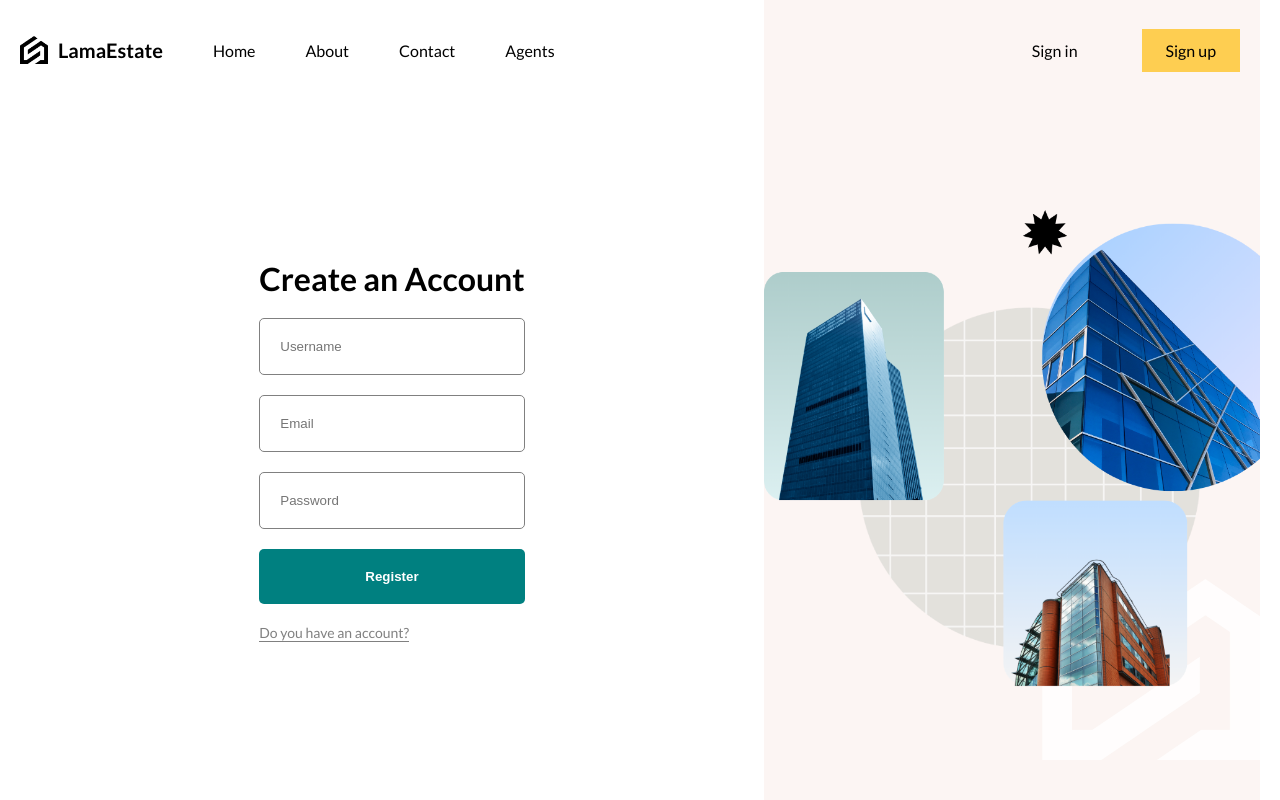
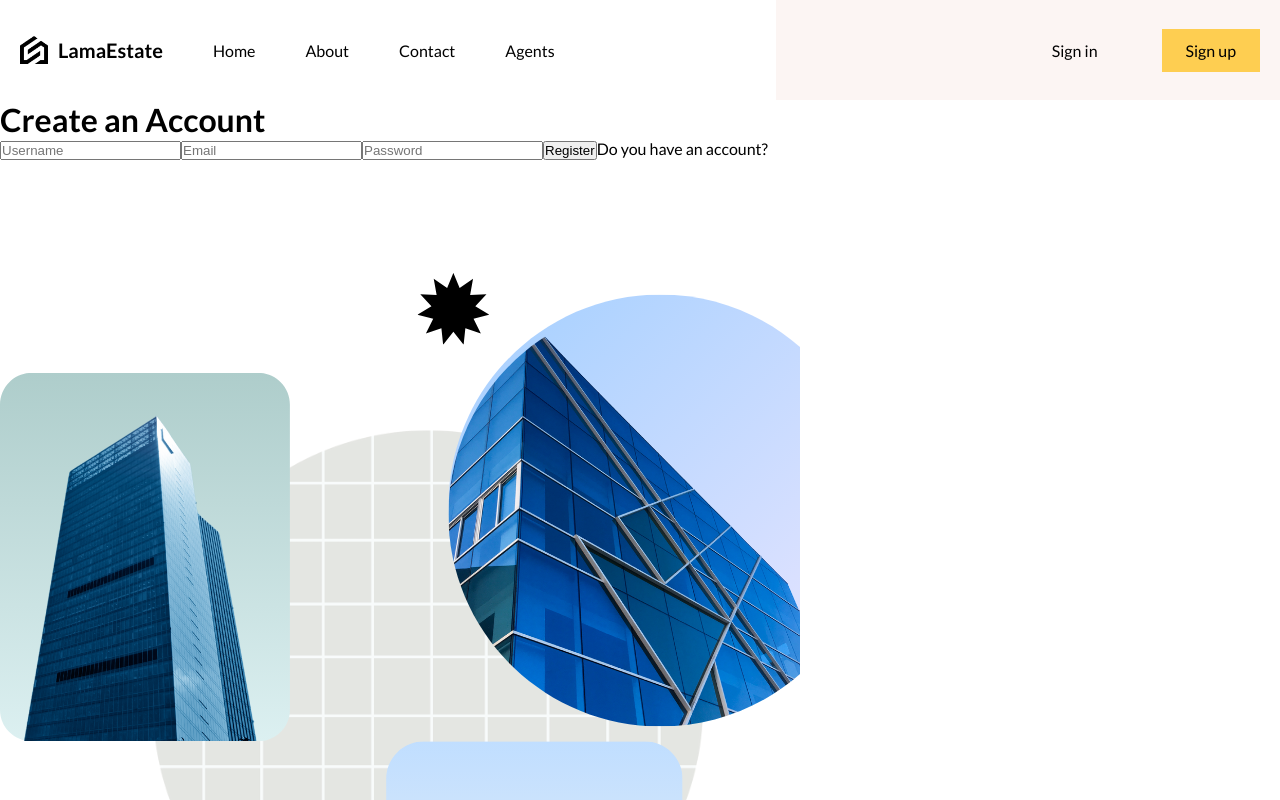
Before and after one commit to mayankpmahajan/dtuHack24, a React (Vite) app in the folder client/: page /register in a window 1280 px wide. Shown: the top 800 px of the page. Built offline with nearby package versions, Linux system fonts and the light colour scheme; no server answers.

Commit message:
login commit

```diff
--- a/client/src/components/navbar/navbar.scss
+++ b/client/src/components/navbar/navbar.scss
@@ -2,6 +2,7 @@
 
 nav {
   height: 100px;
+  padding-left: 20px;
   display: flex;
   justify-content: space-between;
   align-items: center;
--- a/client/src/routes/layout/layout.scss
+++ b/client/src/routes/layout/layout.scss
@@ -2,28 +2,27 @@
 
 .layout {
   height: 100vh;
-  max-width: 1366px;
   margin-left: auto;
   margin-right: auto;
-  padding-left: 20px;
-  padding-right: 20px;
+  // padding-left: 20px;
+  // padding-right: 20px;
   display: flex;
   flex-direction: column;
 
-  @include lg {
-    // background-color: rgb(247, 210, 196);
-    max-width: 1280px;
-  }
+  // @include lg {
+  //   // background-color: rgb(247, 210, 196);
+  //   max-width: 1280px;
+  // }
 
-  @include md {
-    // background-color: rgb(186, 203, 234);
-    max-width: 768px;
-  }
+  // @include md {
+  //   // background-color: rgb(186, 203, 234);
+  //   max-width: 768px;
+  // }
 
-  @include sm {
-    // background-color: rgb(239, 200, 200);
-    max-width: 640px;
-  }
+  // @include sm {
+  //   // background-color: rgb(239, 200, 200);
+  //   max-width: 640px;
+  // }
 
   .content {
     // flex: 1;
--- a/client/src/routes/login/login.scss
+++ b/client/src/routes/login/login.scss
@@ -5,7 +5,7 @@
   background-image: url("/bg.jpg");
   background-size:cover;
   background-repeat: no-repeat;
-  background-attachment: fixed;
+  background-attachment:scroll;
   background-position: center;
   justify-content: left;
   align-items: center;
@@ -15,18 +15,18 @@
     display: flex;
     align-items: center;
     // background-color: #9865FF;
-    // justify-content:center;
+    justify-content:left;
     margin: 4%;
 
     form {
       // z-index: 1;
       background-color: hsla(35, 27%, 62%, 0.245);
-      padding:  5% 7%;
+      padding: 70px 70px;
       border-radius: 12%;
       display: flex;
       flex-direction: column;
       align-items: left;
-      justify-content: space-around;
+      // justify-content: space-around;
       gap: 25px;
       h1{
         color: white;
@@ -41,6 +41,7 @@
       }
       ::placeholder{
         color:white;
+        font-style: italic;
       }
 
       button{
@@ -70,7 +71,9 @@
       }
     }
   }
-
-
-
-}
+  @media (max-width:768px){
+    .formContainer{
+      justify-content: center;
+    }
+  }
+  }
--- a/client/src/routes/register/register.scss
+++ b/client/src/routes/register/register.scss
@@ -1,61 +1,53 @@
 .registerPage {
-  height: 100%;
-  display: flex;
+  // height: 100%;
+  // display: flex;
 
-  .formContainer {
-    flex: 3;
-    height: 100%;
-    display: flex;
-    align-items: center;
-    justify-content: center;
+  // .formContainer {
+  //   flex: 3;
+  //   height: 100%;
+  //   display: flex;
+  //   align-items: center;
+  //   justify-content: center;
 
-    form {
-      display: flex;
-      flex-direction: column;
-      gap: 20px;
+  //   form {
+  //     display: flex;
+  //     flex-direction: column;
+  //     gap: 20px;
 
-      input {
-        padding: 20px;
-        border: 1px solid gray;
-        border-radius: 5px;
-      }
+  //     input {
+  //       padding: 20px;
+  //       border: 1px solid gray;
+  //       border-radius: 5px;
+  //     }
 
-      button {
-        padding: 20px;
-        border-radius: 5px;
-        border: none;
-        background-color: teal;
-        color: white;
-        font-weight: bold;
-        cursor: pointer;
+  //     button {
+  //       padding: 20px;
+  //       border-radius: 5px;
+  //       border: none;
+  //       background-color: teal;
+  //       color: white;
+  //       font-weight: bold;
+  //       cursor: pointer;
 
-        &:disabled {
-          background-color: #bed9d8;
-          cursor: not-allowed;
-        }
-      }
+  //       &:disabled {
+  //         background-color: #bed9d8;
+  //         cursor: not-allowed;
+  //       }
+  //     }
 
-      span {
-        color: rgba(255, 0, 0, 0.591);
-      }
+  //     span {
+  //       color: rgba(255, 0, 0, 0.591);
+  //     }
 
-      a {
-        font-size: 14px;
-        color: gray;
-        border-bottom: 1px solid gray;
-        width: max-content;
-      }
-    }
-  }
+  //     a {
+  //       font-size: 14px;
+  //       color: gray;
+  //       border-bottom: 1px solid gray;
+  //       width: max-content;
+  //     }
+  //   }
+  // }
 
-  .imgContainer {
-    flex: 2;
-    background-color: #fcf5f3;
-    display: flex;
-    align-items: center;
-    justify-content: center;
-    img {
-      width: 100%;
-    }
-  }
+
+  // }
 }
```
